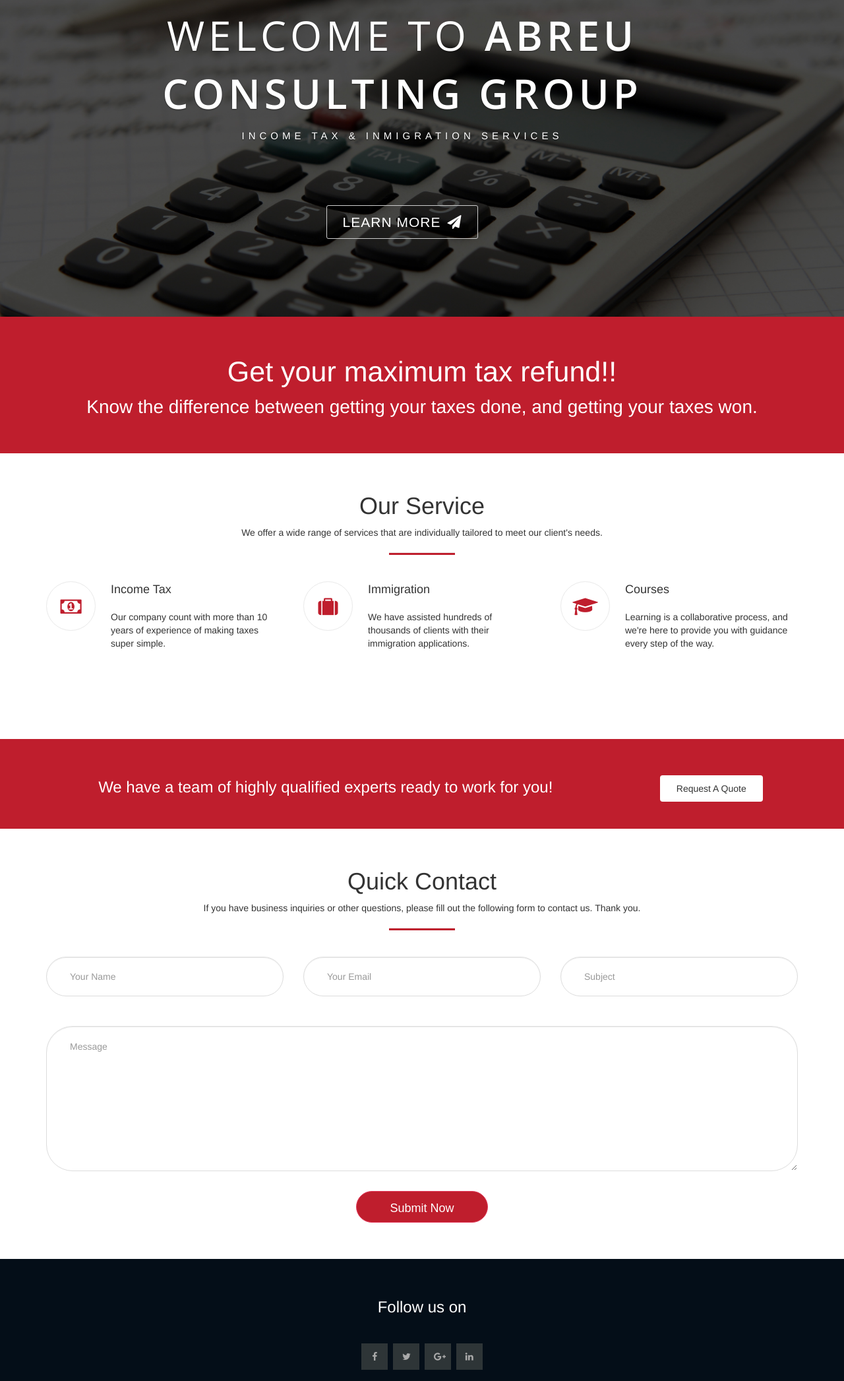
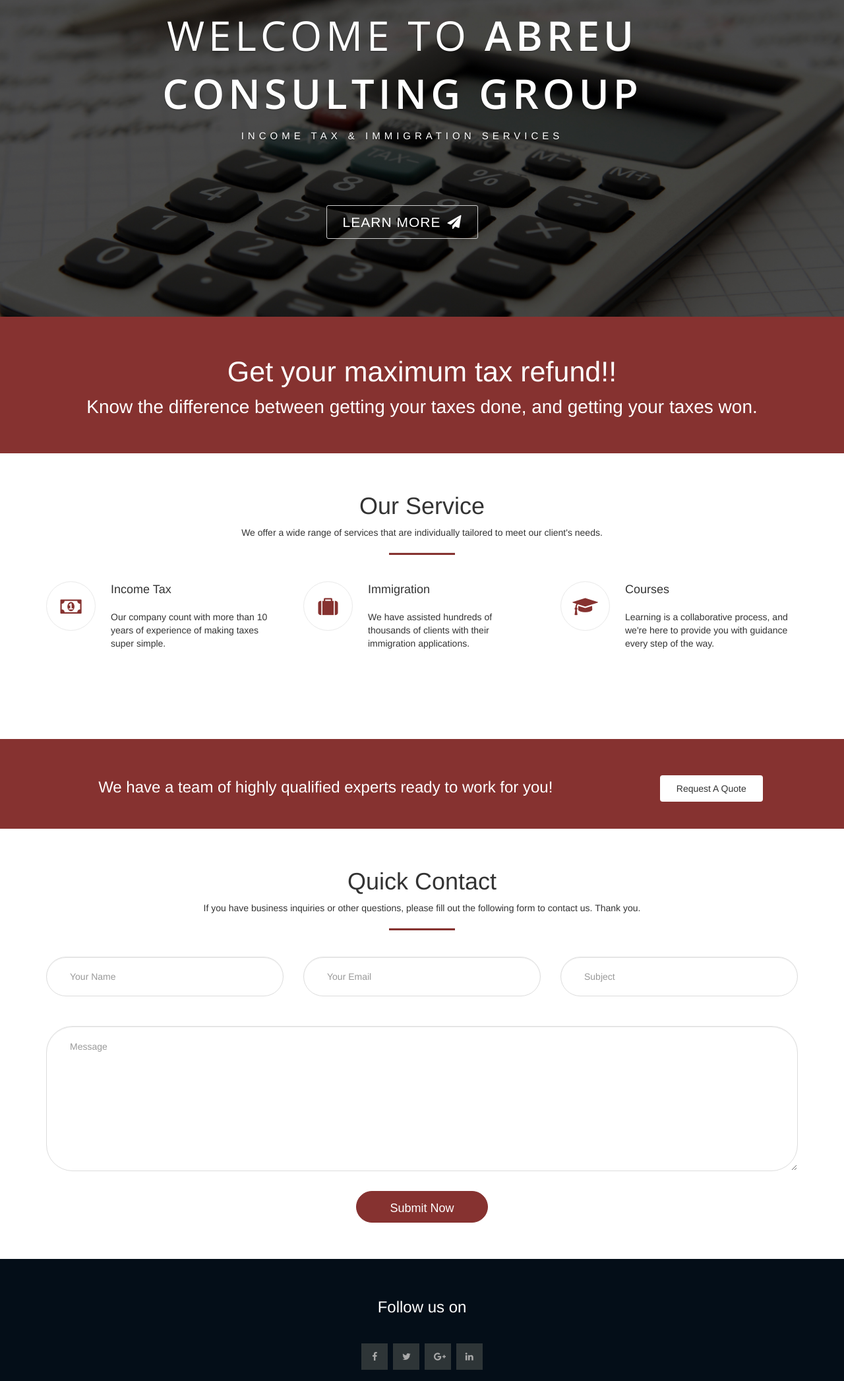
Before and after one commit to jcmacias/abreuconsulting, a Yii app: template views/site/index.php in a window 1280 px wide. Shown: the part 191-2284 px from the top of the page at 66% size. Run offline with PHP 8.4 and a stand-in for Yii, Linux system fonts and the light colour scheme; the template is opened without the code that fills it, so the values that code supplies are empty; some libraries are stand-ins or nearby versions.

Commit message:
color change

```diff
--- a/views/site/index.php
+++ b/views/site/index.php
@@ -15,7 +15,7 @@ Yii::$app->params['active'] = 'home';
             <div class="row">
                 <div class="jumbotron">
                     <h1 class="small tlt" data-in-effect="fadeIn" data-out-shuffle="true">Welcome To <span class="bold">Abreu Consulting Group</span></h1>
-                    <p class="big tlt" data-in-effect="bounceInDown">Income Tax & Inmigration Services</p>
+                    <p class="big tlt" data-in-effect="bounceInDown">Income Tax & Immigration Services</p>
                     <?= Html::a('Learn More<i class="fa fa-send"></i>', ['site/profile'],['class'=>'btn btn-banner']) ?>
                 </div>
             </div>
--- a/web/css/style.css
+++ b/web/css/style.css
@@ -65,7 +65,7 @@ Header
 }
 
 .navbar-default .navbar-brand {
-    color: #e43c5c;
+    color: #863230;
 }
 
 .navbar-default .navbar-nav > li > a {
@@ -123,10 +123,10 @@ a.btn-banner i
 }
 a.btn-banner:hover, a.btn-banner:focus
 {
-    /*background-color: #e43c5c;*/
-    background-color: #bf1e2d;
+    /*background-color: #863230;*/
+    background-color: #863230;
     color: #fff;
-    border-color: #E74C3C;
+    border-color: #863230;
     display: inline-block;
 }
 .bold
@@ -179,7 +179,7 @@ a.btn-banner:hover, a.btn-banner:focus
 }
 .cta-1, .cta2
 {
-	background-color: #bf1e2d; /*#e43c5c;*/
+	background-color: #863230; /*#863230;*/
 	padding: 40px 0px;
 }
 p.cta-sub-title
@@ -190,8 +190,8 @@ p.cta-sub-title
 {
 	width: 100px;
 	height: 3px;
-	/*background-color: #e43c5c;*/
-    background-color: #bf1e2d;
+	/*background-color: #863230;*/
+    background-color: #863230;
 }
 .service-box {
     margin: 0 0 60px;
@@ -205,8 +205,8 @@ p.cta-sub-title
     border: 1px solid #e9e9e9;
     line-height: 75px;
     text-align: center;
-    /*color: #e43c5c;*/
-    color: #bf1e2d;;
+    /*color: #863230;*/
+    color: #863230;;
     font-size: 30px;
     margin-right: 23px;
     float: left;
@@ -262,7 +262,7 @@ p.cta-sub-title
 }
 .fil-btn .active
 {
-	background-color: #e43c5c;
+	background-color: #863230;
 }
 .img-sec, .fig-caption
 {
@@ -387,8 +387,8 @@ margin-top: 5px;
 }
 
 .button-medium {
-    background: #bf1e2d;
-    /*background: #e43c5c;*/
+    background: #863230;
+    /*background: #863230;*/
     border-radius: 40px;
     color: #ffffff;
     cursor: pointer;
@@ -405,7 +405,7 @@ margin-top: 5px;
     -webkit-appearance: none;
     -moz-appearance: none;
     appearance: none;
-    border: 1px solid #e43c5c;
+    border: 1px solid #863230;
     box-shadow: none;
     outline: none;
     -webkit-transition: all 0.5s ease 0s;
@@ -453,7 +453,7 @@ margin-top: 5px;
     margin-bottom: 0;
 }
 .footer_copyright a {
-    color: #e43c5c;
+    color: #863230;
 }
 #banner
 {
```
Also changed, not shown: 1 other file.
